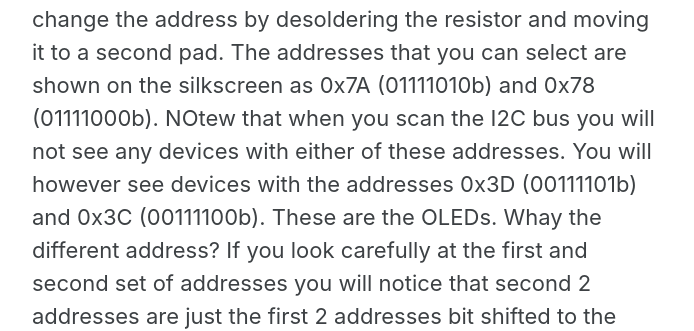
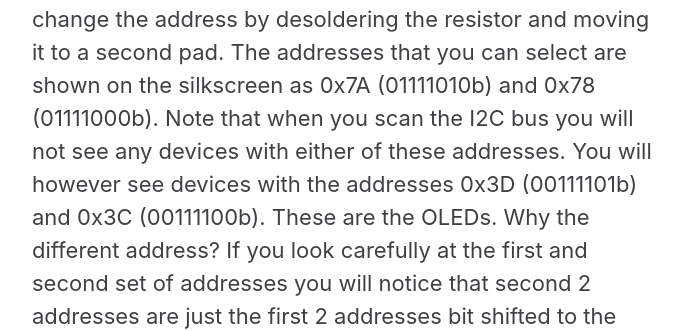
Before and after one commit to va3wam/va3wam.github.io, a Jekyll site: the page built from _pages/circuitry.md, in a window 1280 px wide and 1400 px high, scrolled down 2882 px. Shown: the part 376-707 px from the top of the window, without its empty margins (290-984 px from the left). Built offline with Jekyll 4.4.1, drawn with Linux system fonts in a browser that asks for light colours; cached includes are drawn as plain includes; some of the changed text lies outside the part shown.

Commit message:
Update circuitry.md

```diff
--- a/_pages/circuitry.md
+++ b/_pages/circuitry.md
@@ -60,7 +60,7 @@ for a dedicated application.
 The SOLOMON SYSTECH <bold>SSD1306</bold> <a href="https://en.wikipedia.org/wiki/CMOS">CMOS</a> driver integrated with a 0.96" 128x64 <a href="https://en.wikipedia.org/wiki/OLED">OLED</a> on a generic board is used in projects requiring data and graphics display capabilities.
 The board suppports two different I2C addresses. Since we use 2 OLEDs for the robot we need to change one of the addresses. If you look at the silkscreen on the back of the board (see image 1)
 <img src="/assets/images/I2C-OLED-back.jpg" alt="OLED" height="100" width="100">
-you will see a place where you can select the I2C address by moving a 407ohm surface mount resistor between two pads. You change the address by desoldering the resistor and moving it to a second pad. The addresses that you can select are shown on the silkscreen as 0x7A (01111010b) and 0x78 (01111000b). NOtew that when you scan the I2C bus you will not see any devices with either of these addresses. You will however see devices with the addresses 0x3D (00111101b) and 0x3C (00111100b). These are the OLEDs. Whay the different address? If you look carefully at the first and second set of addresses you will notice that second 2 addresses are just the first 2 addresses bit shifted to the right one bit. This occurs becasue in common I2C communication the first seven bits of the "address byte" contains the device address and the last bit is a read/write bit. 0 is write and 1 is read. The I2C library that you are using is manipulating the addresses to conform with this convension.
+you will see a place where you can select the I2C address by moving a 407ohm surface mount resistor between two pads. You change the address by desoldering the resistor and moving it to a second pad. The addresses that you can select are shown on the silkscreen as 0x7A (01111010b) and 0x78 (01111000b). Note that when you scan the I2C bus you will not see any devices with either of these addresses. You will however see devices with the addresses 0x3D (00111101b) and 0x3C (00111100b). These are the OLEDs. Why the different address? If you look carefully at the first and second set of addresses you will notice that second 2 addresses are just the first 2 addresses bit shifted to the right one bit. This occurs becasue in common I2C communication the first seven bits of the "address byte" contains the device address and the last bit is a read/write bit. 0 is write and 1 is read. The I2C library that you are using is manipulating the addresses to conform with this convension.
 
 ### DRV8825
 <img src="/assets/images/DVR8825.jpg" alt="DRV8825" height="100" width="100">
```
